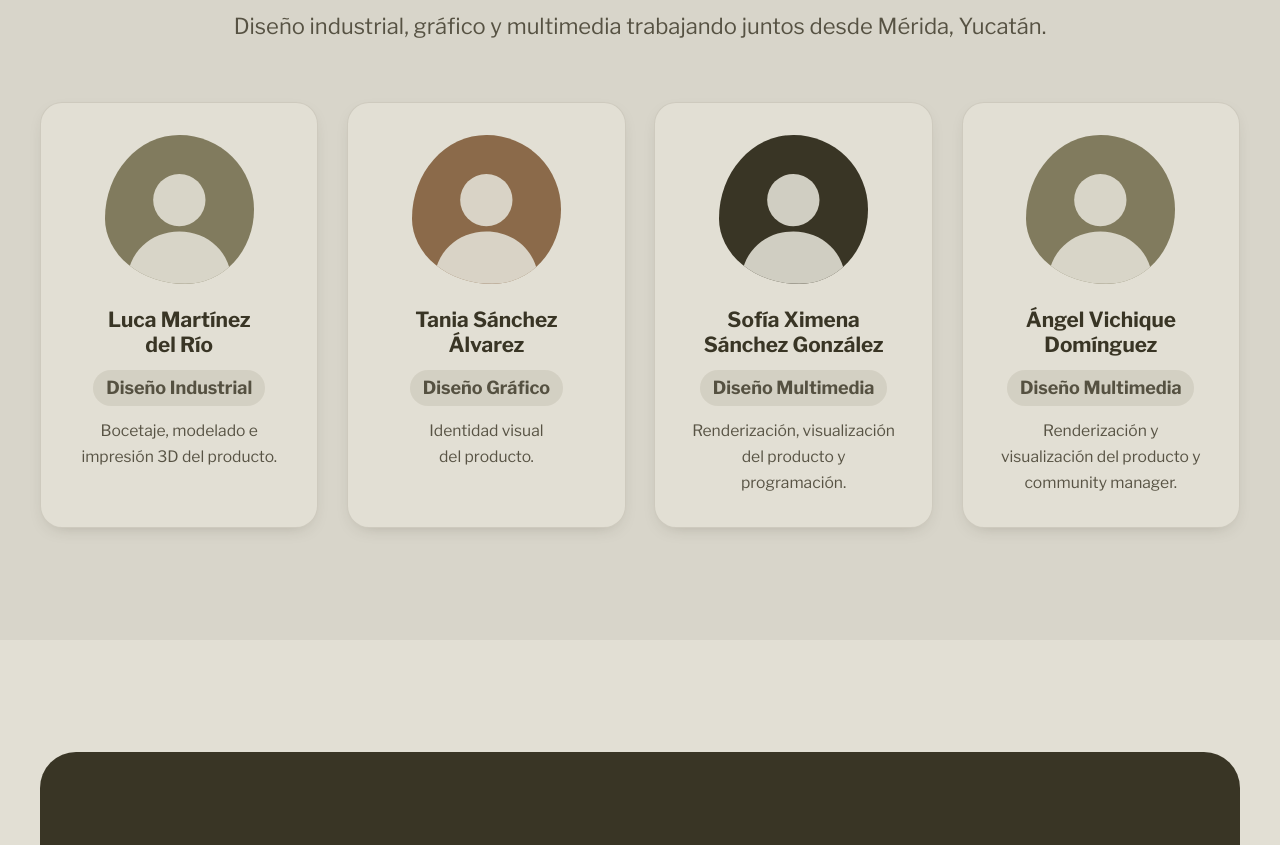
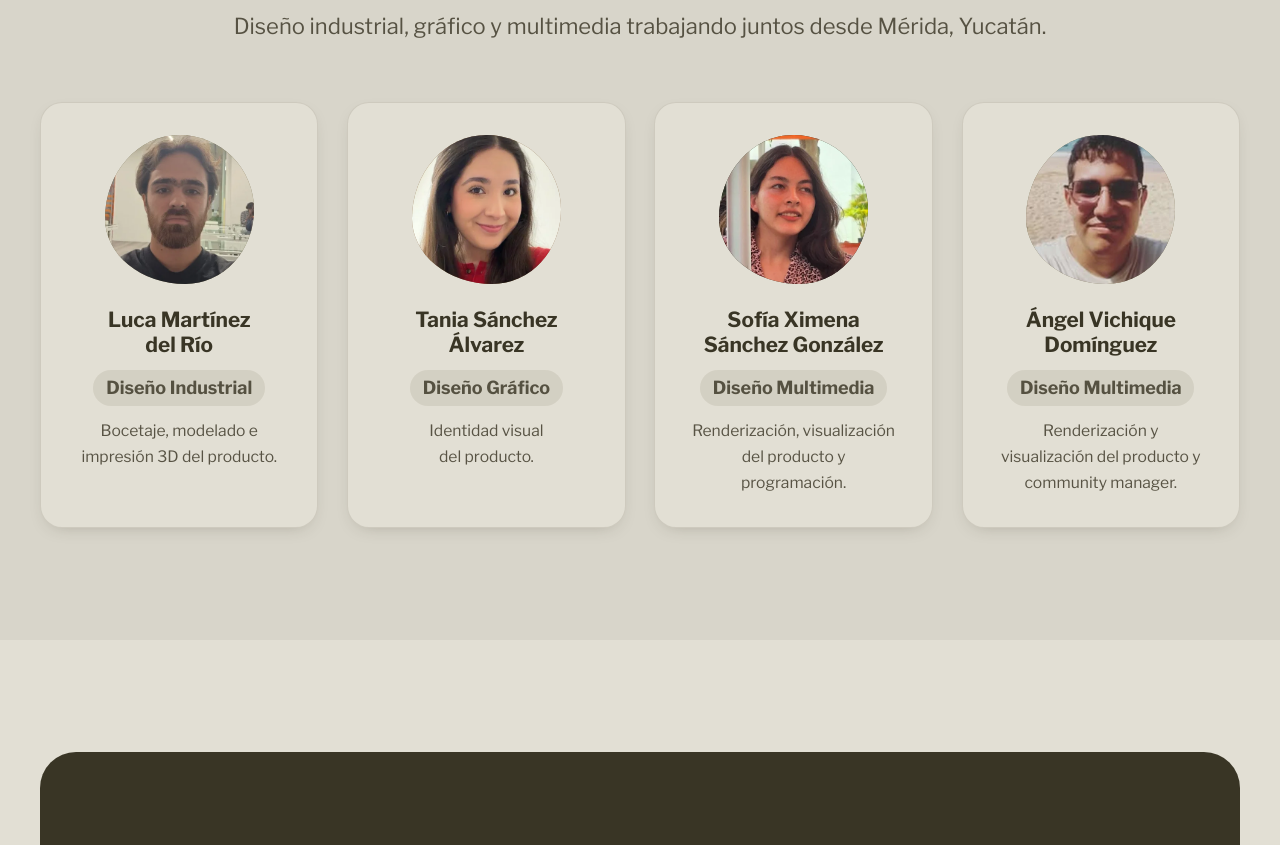
Before and after one commit to XSSG/SOMA-pagina-web, a plain HTML site: page quienes-somos.html in a window 1280 px wide. Shown: the part 4560-5405 px from the top of the page. Drawn offline with nearby package versions, Linux system fonts and the light colour scheme; a web font is replaced by a local one.

Commit message:
Fotos del equipo en Quiénes somos
Reemplaza las siluetas por las fotos de Luca, Tania, Sofía y Ángel
(recortadas a 400×400 px en WebP).

Co-Authored-By: Claude Opus 5.5 <noreply@anthropic.com>

```diff
--- a/quienes-somos.html
+++ b/quienes-somos.html
@@ -226,8 +226,7 @@
 
     <!-- ===================================================================
          6. EQUIPO
-         Para usar fotos reales: reemplaza el <svg> dentro de .avatar por
-         <img src="img/equipo/nombre.jpg" alt="Foto de Nombre Apellido">
+         Fotos del equipo en img/equipo/ (400×400 px, WebP).
          =================================================================== -->
     <section class="section bg-soft" aria-labelledby="team-title">
       <div class="container">
@@ -240,7 +239,7 @@
         <div class="grid team-grid">
           <article class="card team-card reveal">
             <div class="avatar">
-              <svg viewBox="0 0 100 100" fill="currentColor" aria-hidden="true"><circle cx="50" cy="36" r="20"/><path d="M10 100c0-24 18-40 40-40s40 16 40 40z"/></svg>
+              <img src="img/equipo/luca.webp" width="400" height="400" loading="lazy" alt="Foto de Luca Martínez del Río">
             </div>
             <h3>Luca Martínez del Río</h3>
             <p class="role">Diseño Industrial</p>
@@ -248,7 +247,7 @@
           </article>
           <article class="card team-card reveal" data-delay="1">
             <div class="avatar">
-              <svg viewBox="0 0 100 100" fill="currentColor" aria-hidden="true"><circle cx="50" cy="36" r="20"/><path d="M10 100c0-24 18-40 40-40s40 16 40 40z"/></svg>
+              <img src="img/equipo/tania.webp" width="400" height="400" loading="lazy" alt="Foto de Tania Sánchez Álvarez">
             </div>
             <h3>Tania Sánchez Álvarez</h3>
             <p class="role">Diseño Gráfico</p>
@@ -256,7 +255,7 @@
           </article>
           <article class="card team-card reveal" data-delay="2">
             <div class="avatar">
-              <svg viewBox="0 0 100 100" fill="currentColor" aria-hidden="true"><circle cx="50" cy="36" r="20"/><path d="M10 100c0-24 18-40 40-40s40 16 40 40z"/></svg>
+              <img src="img/equipo/sofia.webp" width="400" height="400" loading="lazy" alt="Foto de Sofía Ximena Sánchez González">
             </div>
             <h3>Sofía Ximena Sánchez González</h3>
             <p class="role">Diseño Multimedia</p>
@@ -264,7 +263,7 @@
           </article>
           <article class="card team-card reveal" data-delay="3">
             <div class="avatar">
-              <svg viewBox="0 0 100 100" fill="currentColor" aria-hidden="true"><circle cx="50" cy="36" r="20"/><path d="M10 100c0-24 18-40 40-40s40 16 40 40z"/></svg>
+              <img src="img/equipo/angel.webp" width="400" height="400" loading="lazy" alt="Foto de Ángel Vichique Domínguez">
             </div>
             <h3>Ángel Vichique Domínguez</h3>
             <p class="role">Diseño Multimedia</p>
```
Also changed, not shown: img/equipo/angel.webp (added), img/equipo/luca.webp (added), img/equipo/sofia.webp (added), img/equipo/tania.webp (added).
